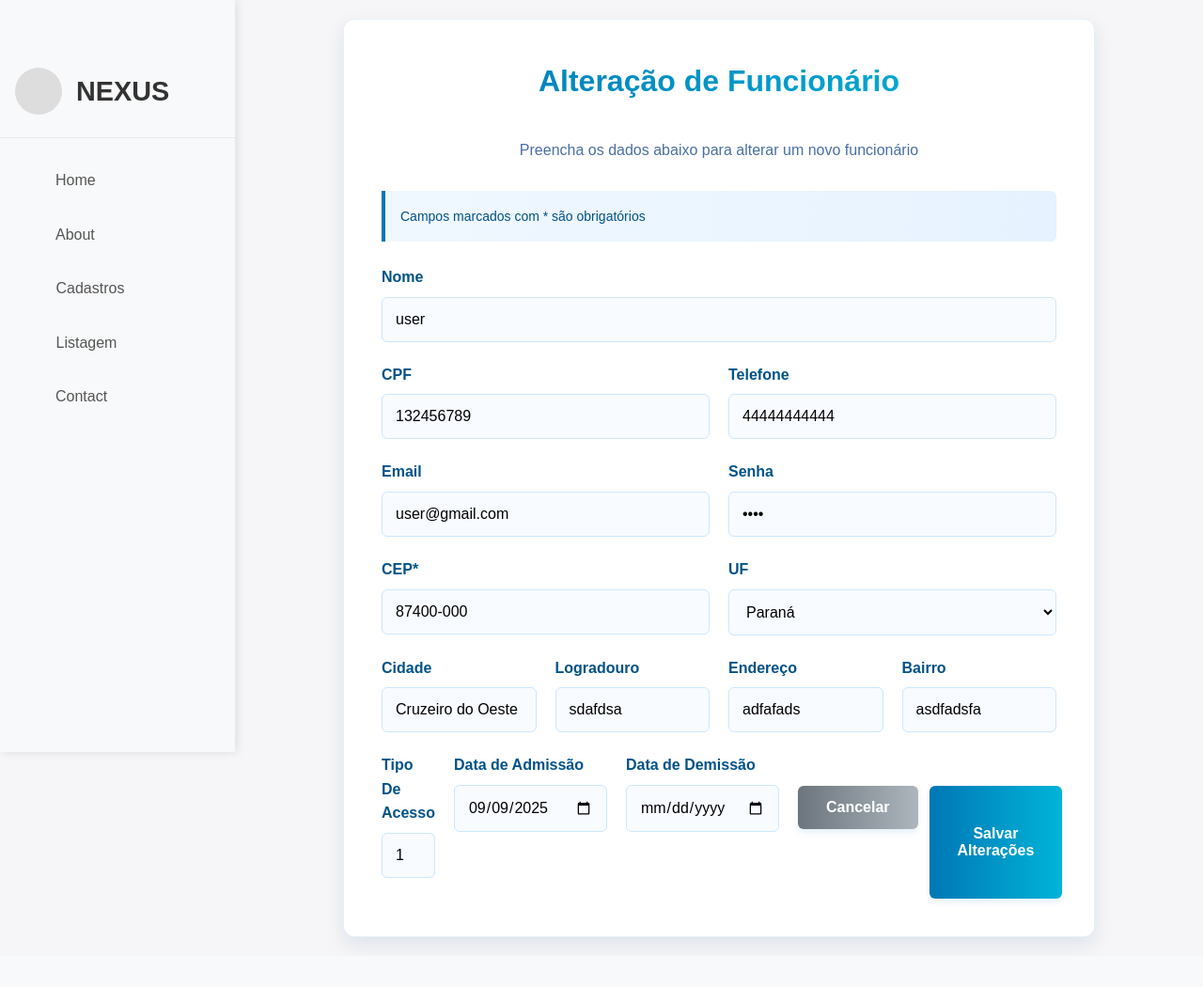
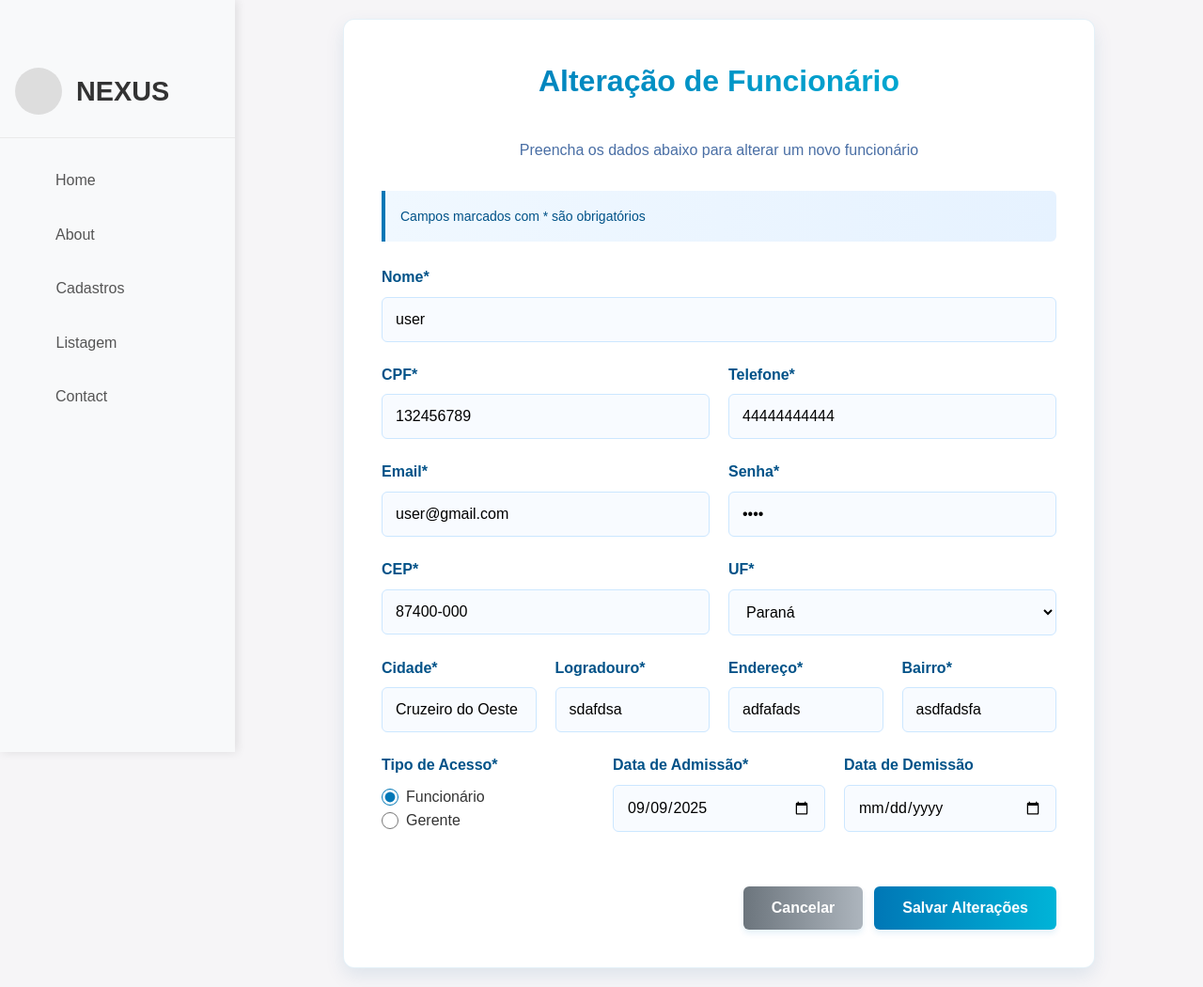
Before and after one commit to MarkisPaulo/TCC, a PHP site: page /funcionario-alterar.php?codigo=1 in a window 1280 px wide. Shown: the whole page at 94% size. Before the commit the page ends 1007 px from the top, so only its background shows below. Run offline with PHP 8.4, Linux system fonts and the light colour scheme; the visitor is signed in with stand-in values (Sample User, id 1); data comes from the database, SQL or seed files in the repository.

Commit message:
arrumei o insert pra update no funcionário alterar e o radio button. E os butão  de produto alterar

```diff
--- a/funcionario-alterar.php
+++ b/funcionario-alterar.php
@@ -19,9 +19,8 @@ if (isset($_POST['salvar'])) {
     $senha = $_POST['senha'];
 
 
-    $sql = "INSERT INTO funcionario (nome, email, senha, telefone, cpf, endereco, logradouro, cep, bairro, cidade, uf, tipoDeAcesso,dtAdmissao, dtDemissao)
-    VALUES('$nome', '$email', '$senha', '$telefone', '$cpf', '$endereco',
-    '$logradouro', '$cep', '$bairro', '$cidade', '$uf', '$tipoDeAcesso', '$dtAdmissao', '$dtDemissao')";
+    $sql = " UPDATE funcionario SET nome = '$nome', email ='$email', senha ='$senha', telefone ='$telefone', cpf='$cpf', endereco='$endereco',
+logradouro ='$logradouro', cep ='$cep', bairro='$bairro', cidade ='$cidade', uf ='$uf', tipoDeAcesso ='$tipoDeAcesso',dtAdmissao ='$dtAdmissao', dtDemissao ='$dtDemissao' WHERE codigo = " . $_GET['codigo'];
     mysqli_query($conexao, $sql);
     echo "Registro alterado com sucesso";
 }
@@ -59,17 +58,17 @@ $linha = mysqli_fetch_array($resultado);
 
         <form method="POST">
             <div class="form-group">
-                <label for="nome" class="form-label">Nome</label>
+                <label for="nome" class="form-label">Nome*</label>
                 <input name="nome" type="text" class="form-control" id="nome" value="<?= $linha['nome'] ?>">
             </div>
 
             <div class="form-row">
                 <div class="form-group">
-                    <label for="cpf" class="form-label">CPF</label>
+                    <label for="cpf" class="form-label">CPF*</label>
                     <input name="cpf" type="text" class="form-control" id="cpf" value="<?= $linha['cpf'] ?>">
                 </div>
                 <div class="form-group">
-                    <label for="telefone" class="form-label">Telefone</label>
+                    <label for="telefone" class="form-label">Telefone*</label>
                     <input name="telefone" type="text" class="form-control" id="telefone"
                         value="<?= $linha['telefone'] ?>">
                 </div>
@@ -77,11 +76,11 @@ $linha = mysqli_fetch_array($resultado);
 
             <div class="form-row">
                 <div class="form-group">
-                    <label for="email" class="form-label">Email</label>
+                    <label for="email" class="form-label">Email*</label>
                     <input name="email" type="email" class="form-control" id="email" value="<?= $linha['email'] ?>">
                 </div>
                 <div class="form-group">
-                    <label for="senha" class="form-label">Senha</label>
+                    <label for="senha" class="form-label">Senha*</label>
                     <input name="senha" type="password" class="form-control" id="senha" value="<?= $linha['senha'] ?>">
                 </div>
             </div>
@@ -93,7 +92,7 @@ $linha = mysqli_fetch_array($resultado);
                 </div>
 
                 <div class="form-group">
-                    <label for="uf" class="form-label">UF</label>
+                    <label for="uf" class="form-label">UF*</label>
                     <select id="uf" name="uf" required>
                         <option value="">Selecione</option>
                         <option value="AC" <?= ($linha['uf'] == 'AC') ? 'selected' : '' ?>>Acre</option>
@@ -130,37 +129,42 @@ $linha = mysqli_fetch_array($resultado);
 
             <div class="form-row">
                 <div class="form-group">
-                    <label for="cidade" class="form-label">Cidade</label>
+                    <label for="cidade" class="form-label">Cidade*</label>
                     <input name="cidade" type="text" class="form-control" id="cidade" value="<?= $linha['cidade'] ?>">
                 </div>
 
                 <div class="form-group">
-                    <label for="tel" class="form-label">Logradouro</label>
+                    <label for="tel" class="form-label">Logradouro*</label>
                     <input name="logradouro" type="text" class="form-control" id="logradouro"
                         value="<?= $linha['logradouro'] ?>">
                 </div>
 
                 <div class="form-group">
-                    <label for="endereco" class="form-label">Endereço</label>
+                    <label for="endereco" class="form-label">Endereço*</label>
                     <input name="endereco" type="text" class="form-control" id="endereco"
                         value="<?= $linha['endereco'] ?>">
                 </div>
                 <div class="form-group">
-                    <label for="bairro" class="form-label">Bairro</label>
+                    <label for="bairro" class="form-label">Bairro*</label>
                     <input name="bairro" type="text" class="form-control" id="bairro" value="<?= $linha['bairro'] ?>">
                 </div>
             </div>
 
             <div class="form-row">
                 <div class="form-group">
-                    <label for="tipoDeAcesso" class="form-label">Tipo De Acesso</label>
-                    <input name="tipoDeAcesso" type="text" class="form-control" id="tipoDeAcesso"
-                        value="<?= $linha['tipoDeAcesso'] ?>">
+                    <label>Tipo de Acesso*</label>
+                    <div class="radio-option">
+                        <input type="radio" id="acess1" name="tipoDeAcesso" value="1" <?= ($linha['tipoDeAcesso'] == '1') ? 'checked' : '' ?>>
+                        <label for="acess1">Funcionário</label>
+                    </div>
+                    <div class="radio-option">
+                        <input type="radio" id="acess0" name="tipoDeAcesso" value="0" <?= ($linha['tipoDeAcesso'] == '0') ? 'checked' : '' ?>>
+                        <label for="acess0">Gerente</label>
+                    </div>
                 </div>
 
-
             <div class="form-group">
-                    <label for="dtAdmissao" class="form-label">Data de Admissão</label>
+                <label for="dtAdmissao" class="form-label">Data de Admissão*</label>
                 <input name="dtAdmissao" type="date" class="form-control" id="dtAdmissao"
                     value="<?= $linha['dtAdmissao'] ?>">
             </div>
@@ -169,10 +173,10 @@ $linha = mysqli_fetch_array($resultado);
                 <input name="dtDemissao" type="date" class="form-control" id="dtDemissao"
                     value="<?= $linha['dtDemissao'] ?>">
             </div>
+            </div>
 
             <div class="button-group">
-                    <a href="funcionario-listar.php"><button type="button"
-                            class="btn btn-secondary">Cancelar</button></a>
+                <a href="funcionario-listar.php"><button type="button" class="btn btn-secondary">Cancelar</button></a>
                 <button name="salvar" type="submit" class="btn">Salvar Alterações</button>
             </div>
         </form>
--- a/produto-alterar.php
+++ b/produto-alterar.php
@@ -137,8 +137,10 @@ $linha = mysqli_fetch_array($resultado);
                         value="<?= $linha['quantEstoque'] ?>">
                 </div>
             </div>
-            <button name="salvar" type="submit" class="btn btn-primary">Salvar</button>
-            <a type="button" class="btn btn-secondary" href="cliente-listar.php">Voltar</a>
+           <div class="button-group">
+                <a href="produto-listar.php"><button type="button" class="btn btn-secondary">Cancelar</button></a>
+                <button name="salvar" type="submit" class="btn">Salvar Alterações</button>
+            </div>
         </form>
 
     </div>
```
Lines whose indentation alone changed are shown as unchanged.
